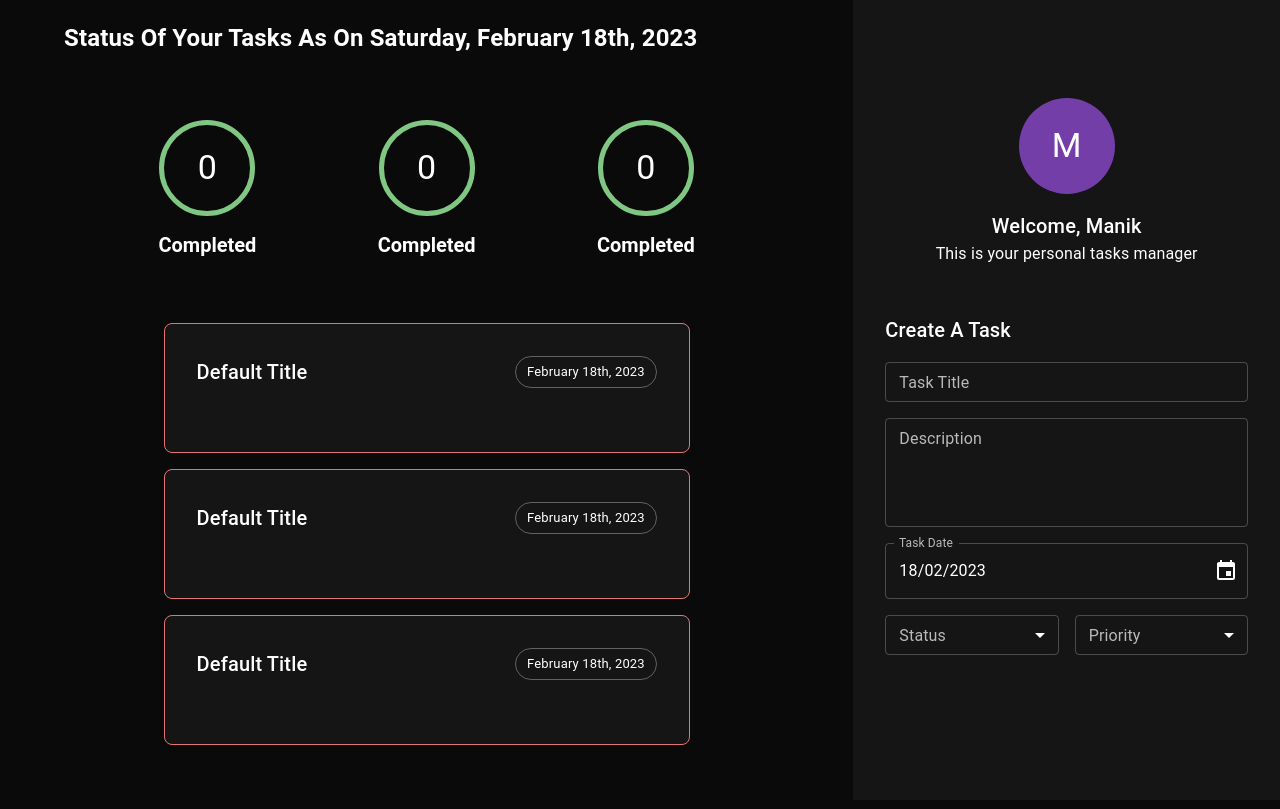
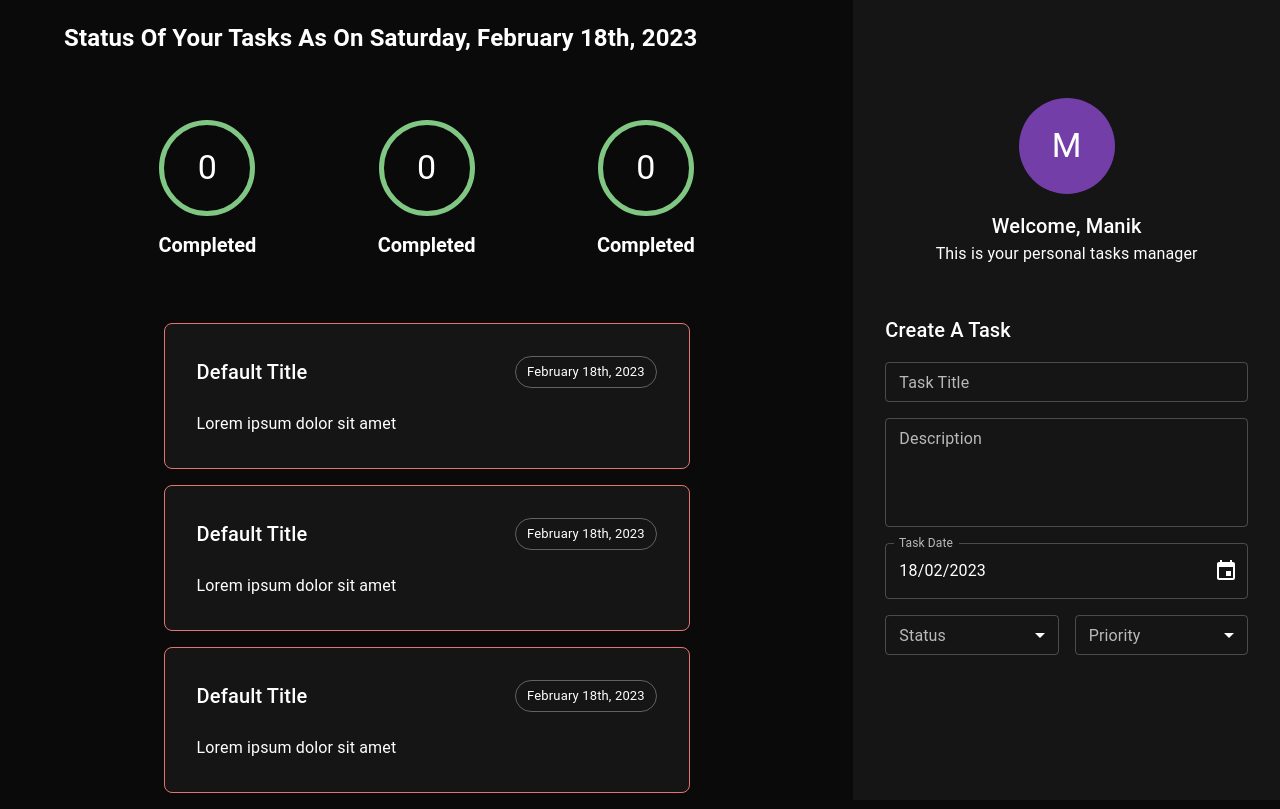
Before and after one commit to manikbajaj/typescript-course-react-project, a React (Create React App) app: page / in a window 1280 px wide. Built offline with nearby package versions, Linux system fonts and the light colour scheme.

Commit message:
pushing lecture

```diff
--- /dev/null
+++ b/src/components/task/_taskDescription.tsx
@@ -0,0 +1,23 @@
+import { Box, Typography } from '@mui/material';
+import React, { FC, ReactElement } from 'react';
+
+import { ITaskDescription } from './interfaces/ITaskDescription';
+import PropTypes from 'prop-types';
+
+export const TaskDescription: FC<ITaskDescription> = (
+  props,
+): ReactElement => {
+  //  Destructure Props
+  const { description = 'Lorem ipsum dolor sit amet' } =
+    props;
+
+  return (
+    <Box>
+      <Typography>{description}</Typography>
+    </Box>
+  );
+};
+
+TaskDescription.propTypes = {
+  description: PropTypes.string,
+};
--- a/src/components/task/_taskHeader.tsx
+++ b/src/components/task/_taskHeader.tsx
@@ -17,7 +17,7 @@
       display="flex"
       width="100%"
       justifyContent="space-between"
-      mb={4}
+      mb={3}
     >
       <Box>
         <Typography variant="h6">{title}</Typography>
--- /dev/null
+++ b/src/components/task/interfaces/ITaskDescription.ts
@@ -0,0 +1,3 @@
+export interface ITaskDescription {
+  description?: string;
+}
--- a/src/components/task/task.tsx
+++ b/src/components/task/task.tsx
@@ -1,6 +1,7 @@
 import React, { FC, ReactElement } from 'react';
 
 import { Box } from '@mui/material';
+import { TaskDescription } from './_taskDescription';
 import { TaskHeader } from './_taskHeader';
 
 export const Task: FC = (props): ReactElement => {
@@ -21,7 +22,7 @@
       }}
     >
       <TaskHeader />
-      {/* Task Description*/}
+      <TaskDescription />
       {/* Task Footer*/}
     </Box>
   );
```
